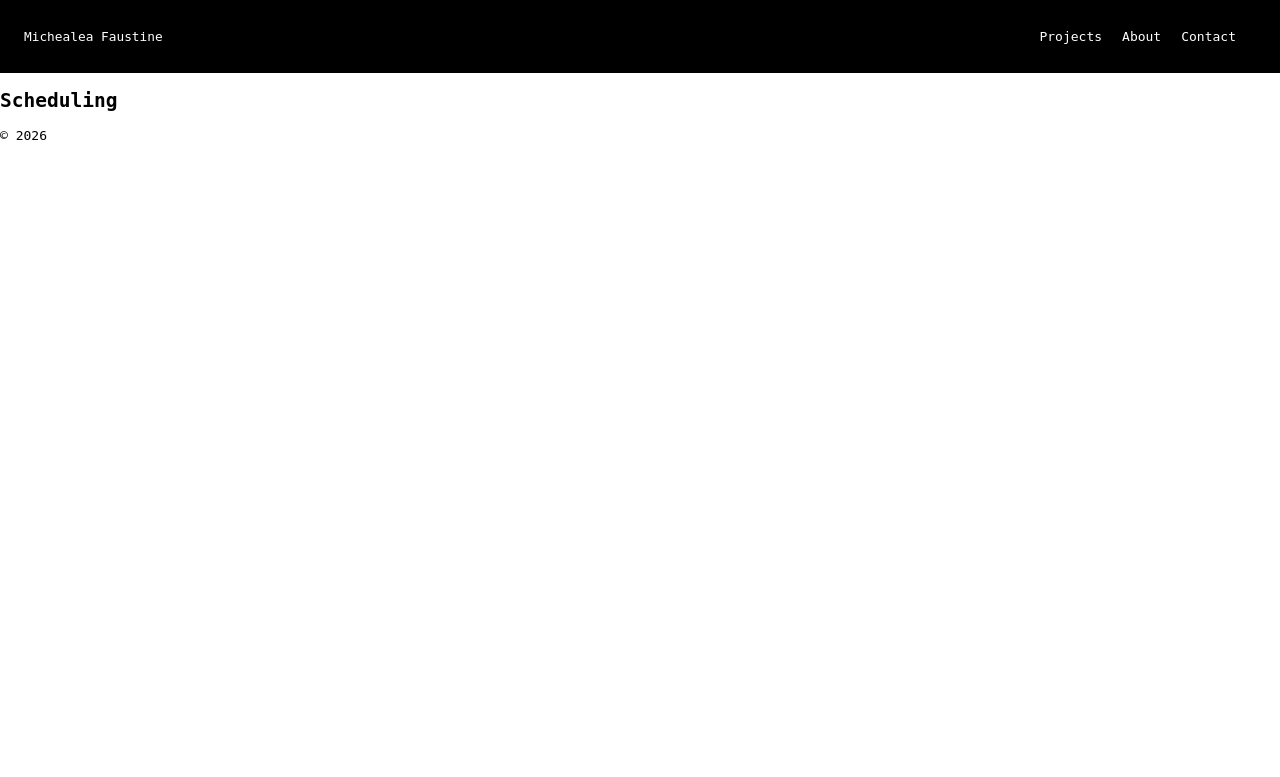
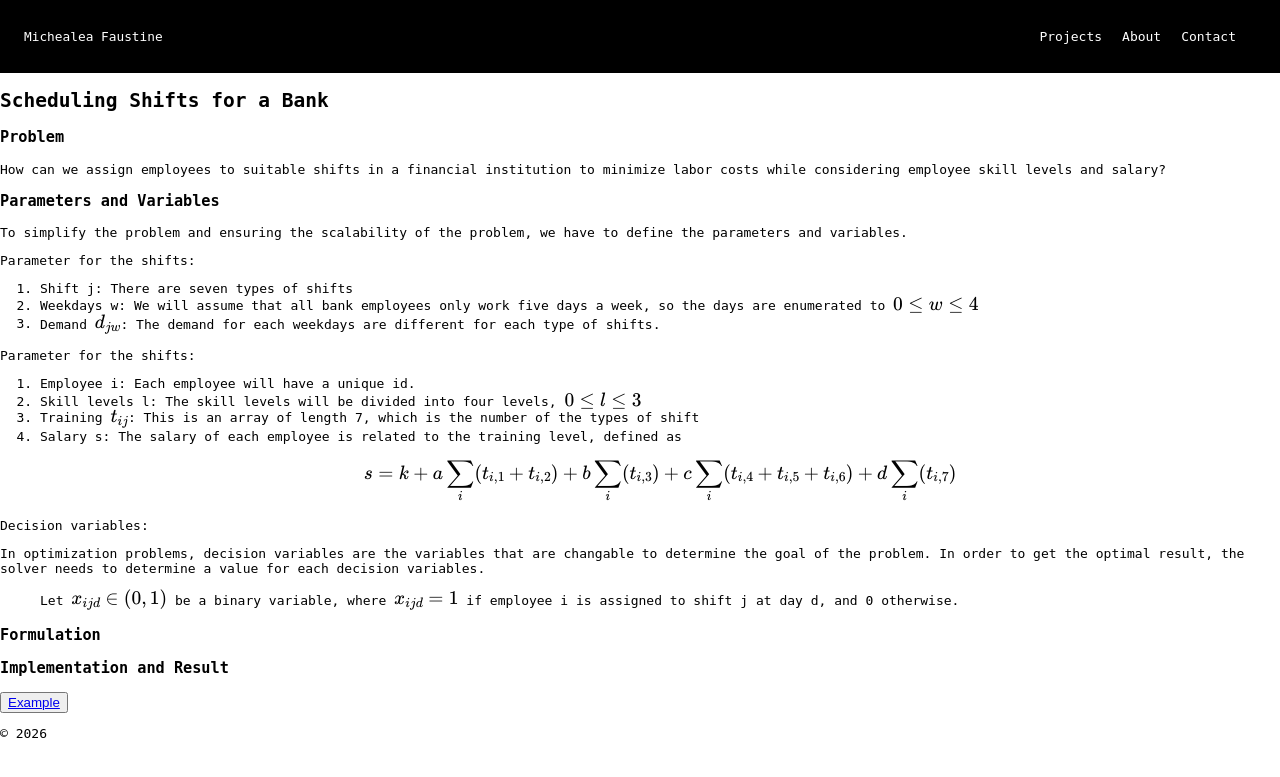
Before and after one commit to Michxz312/portfolio, a Flask app: page /scheduling/ in a window 1280 px wide. Shown: the top 777 px of the page. Run offline with Flask 3, Linux system fonts and the light colour scheme.

Commit message:
Update scheduling introduction

```diff
--- a/static/styles.css
+++ b/static/styles.css
@@ -60,3 +60,8 @@ thead th {
     padding: 8px;
     text-align: right;
 }
+
+.intro-button {
+    display: inline-block;
+    text-decoration: none;
+}
--- a/templates/projects/scheduling/intro.html
+++ b/templates/projects/scheduling/intro.html
@@ -2,6 +2,41 @@
 
 {% block content %}
     <section id="projects">
-        <h2>Scheduling</h2>
+        <h2>Scheduling Shifts for a Bank</h2>
     </section>
+
+    <h3>Problem</h3>
+    <p>How can we assign employees to suitable shifts in a financial institution to minimize labor costs while considering employee skill levels and salary?</p>
+
+    <h3>Parameters and Variables</h3>
+    <p>To simplify the problem and ensuring the scalability of the problem, we have to define the parameters and variables.</p>
+    <p>Parameter for the shifts:</p>
+    <ol>
+        <li>Shift j: There are seven types of shifts</li>
+        <li>Weekdays w: We will assume that all bank employees only work five days a week, so the days are enumerated to \( 0 \leq w \leq 4 \)</li>
+        <li>Demand \( d_{jw} \): The demand for each weekdays are different for each type of shifts.</li>
+    </ol>
+    <p>Parameter for the shifts:</p>
+    <ol>
+        <li>Employee i: Each employee will have a unique id.</li>
+        <li>Skill levels l: The skill levels will be divided into four levels, \( 0 \leq l \leq 3 \)</li>
+        <li>Training \( t_{ij} \): This is an array of length 7, which is the number of the types of shift</li>
+        <li>Salary s: The salary of each employee is related to the training level, defined as
+            \[ s = k + a \sum_{i}(t_{i,1}+t_{i,2}) + b\sum_{i}(t_{i,3}) + c\sum_{i}(t_{i,4}+t_{i,5}+t_{i,6}) + d\sum_{i}(t_{i,7}) \]</li>
+        </ol>
+    <p>Decision variables:</p>
+    <p>In optimization problems, decision variables are the variables that are changable to determine the goal of the problem.
+        In order to get the optimal result, the solver needs to determine a value for each decision variables.</p>
+    <ul>
+        <li>Let \( x_{ijd} \in (0,1) \) be a binary variable, where \( x_{ijd} = 1 \) if employee i is assigned to shift j at day d, and 0 otherwise.</li>
+    </ul>
+
+    <h3>Formulation</h3>
+
+    <h3>Implementation and Result</h3>
+    <button class="intro-button">
+        <a href="{{ url_for('scheduling.input_page') }}">Example</a>
+    </button>
+
+    <script src="https://cdn.jsdelivr.net/npm/mathjax@3/es5/tex-mml-chtml.js"></script>
 {% endblock %}
```
